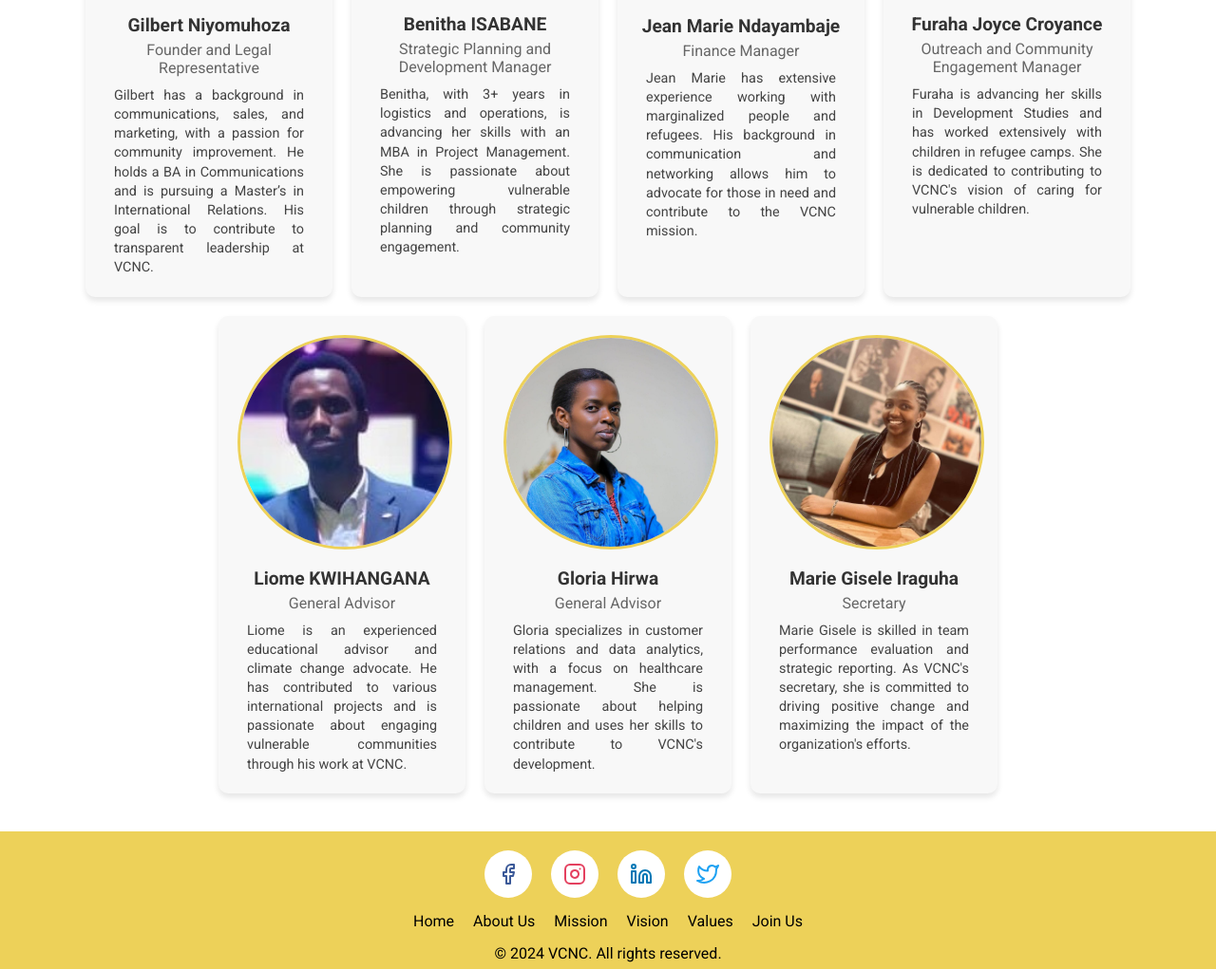
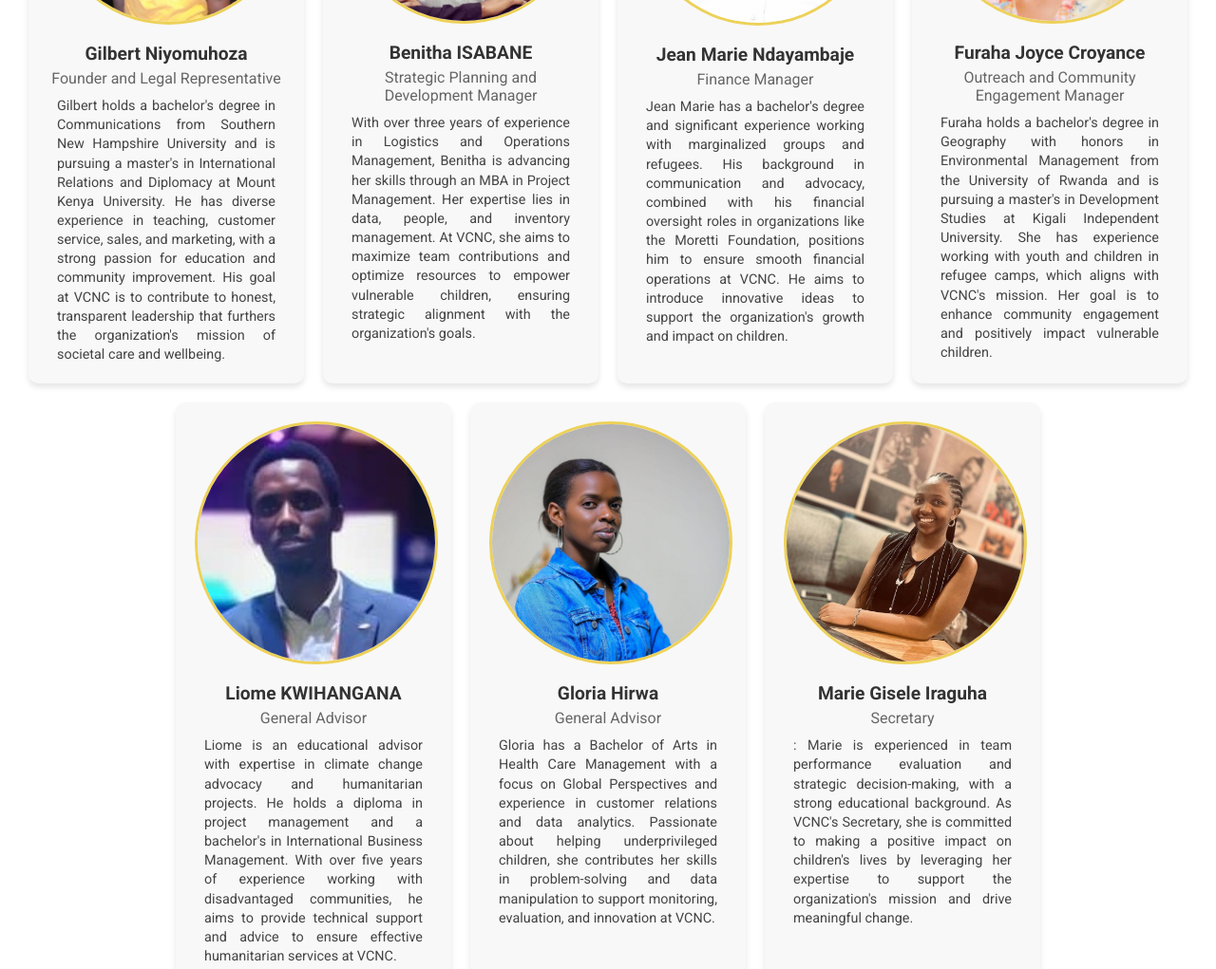
Before and after one commit to nestormuk/vcnc_website, a plain HTML site: page html/index.html in a window 1280 px wide. Shown: the part 3465-4486 px from the top of the page at 95% size. Drawn offline with nearby package versions, Linux system fonts and the light colour scheme.

Commit message:
management paragrap

```diff
--- a/css/style.css
+++ b/css/style.css
@@ -676,7 +676,7 @@ button a {
     background-color: #f8f8f8; /* Light background for contrast */
     border-radius: 10px; /* Soft border radius */
     text-align: center;
-    width: 220px;
+    width: 250px;
     padding: 20px;
     position: relative;
     cursor: default;
--- a/html/index.html
+++ b/html/index.html
@@ -267,7 +267,7 @@
                     <p>Founder and Legal Representative</p>
                 </div>
                 <div class="member-bio">
-                    <p>Gilbert has a background in communications, sales, and marketing, with a passion for community improvement. He holds a BA in Communications and is pursuing a Master’s in International Relations. His goal is to contribute to transparent leadership at VCNC.</p>
+                    <p>Gilbert holds a bachelor's degree in Communications from Southern New Hampshire University and is pursuing a master's in International Relations and Diplomacy at Mount Kenya University. He has diverse experience in teaching, customer service, sales, and marketing, with a strong passion for education and community improvement. His goal at VCNC is to contribute to honest, transparent leadership that furthers the organization's mission of societal care and wellbeing.</p>
                 </div>
             </div>
 
@@ -278,7 +278,7 @@
                     <p>Strategic Planning and Development Manager</p>
                 </div>
                 <div class="member-bio">
-                    <p>Benitha, with 3+ years in logistics and operations, is advancing her skills with an MBA in Project Management. She is passionate about empowering vulnerable children through strategic planning and community engagement.</p>
+                    <p>With over three years of experience in Logistics and Operations Management, Benitha is advancing her skills through an MBA in Project Management. Her expertise lies in data, people, and inventory management. At VCNC, she aims to maximize team contributions and optimize resources to empower vulnerable children, ensuring strategic alignment with the organization's goals.</p>
                 </div>
             </div>
 
@@ -289,7 +289,7 @@
                     <p>Finance Manager</p>
                 </div>
                 <div class="member-bio">
-                    <p>Jean Marie has extensive experience working with marginalized people and refugees. His background in communication and networking allows him to advocate for those in need and contribute to the VCNC mission.</p>
+                    <p>Jean Marie has a bachelor's degree and significant experience working with marginalized groups and refugees. His background in communication and advocacy, combined with his financial oversight roles in organizations like the Moretti Foundation, positions him to ensure smooth financial operations at VCNC. He aims to introduce innovative ideas to support the organization's growth and impact on children.</p>
                 </div>
             </div>
 
@@ -300,7 +300,7 @@
                     <p>Outreach and Community Engagement Manager</p>
                 </div>
                 <div class="member-bio">
-                    <p>Furaha is advancing her skills in Development Studies and has worked extensively with children in refugee camps. She is dedicated to contributing to VCNC's vision of caring for vulnerable children.</p>
+                    <p>Furaha holds a bachelor's degree in Geography with honors in Environmental Management from the University of Rwanda and is pursuing a master's in Development Studies at Kigali Independent University. She has experience working with youth and children in refugee camps, which aligns with VCNC's mission. Her goal is to enhance community engagement and positively impact vulnerable children.</p>
                 </div>
             </div>
 
@@ -311,7 +311,7 @@
                     <p>General Advisor</p>
                 </div>
                 <div class="member-bio">
-                    <p>Liome is an experienced educational advisor and climate change advocate. He has contributed to various international projects and is passionate about engaging vulnerable communities through his work at VCNC.</p>
+                    <p>Liome is an educational advisor with expertise in climate change advocacy and humanitarian projects. He holds a diploma in project management and a bachelor's in International Business Management. With over five years of experience working with disadvantaged communities, he aims to provide technical support and advice to ensure effective humanitarian services at VCNC.</p>
                 </div>
             </div>
 
@@ -322,7 +322,7 @@
                     <p>General Advisor</p>
                 </div>
                 <div class="member-bio">
-                    <p>Gloria specializes in customer relations and data analytics, with a focus on healthcare management. She is passionate about helping children and uses her skills to contribute to VCNC's development.</p>
+                    <p> Gloria has a Bachelor of Arts in Health Care Management with a focus on Global Perspectives and experience in customer relations and data analytics. Passionate about helping underprivileged children, she contributes her skills in problem-solving and data manipulation to support monitoring, evaluation, and innovation at VCNC.</p>
                 </div>
             </div>
 
@@ -333,7 +333,7 @@
                     <p>Secretary</p>
                 </div>
                 <div class="member-bio">
-                    <p>Marie Gisele is skilled in team performance evaluation and strategic reporting. As VCNC's secretary, she is committed to driving positive change and maximizing the impact of the organization's efforts.</p>
+                    <p>: Marie is experienced in team performance evaluation and strategic decision-making, with a strong educational background. As VCNC's Secretary, she is committed to making a positive impact on children's lives by leveraging her expertise to support the organization's mission and drive meaningful change.</p>
                 </div>
             </div>
         </div>
```
